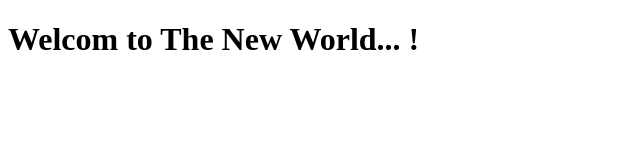
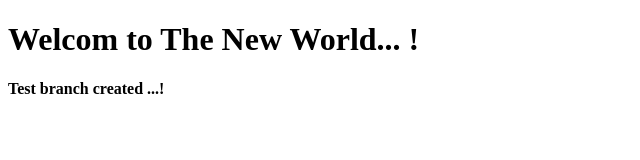
Before and after one commit to nithishpeddi/new-remote-repo, a plain HTML site: page index.html in a window 1280 px wide. Shown: the whole page, without its empty margins (0-640 px from the left). Drawn offline with Linux system fonts and the light colour scheme.

Commit message:
test-messge

```diff
--- a/index.html
+++ b/index.html
@@ -7,5 +7,6 @@
 </head>
 <body>
     <h1>Welcom to The New World... !</h1>
+    <h4>Test branch created ...!</h4>
 </body>
 </html>
```
